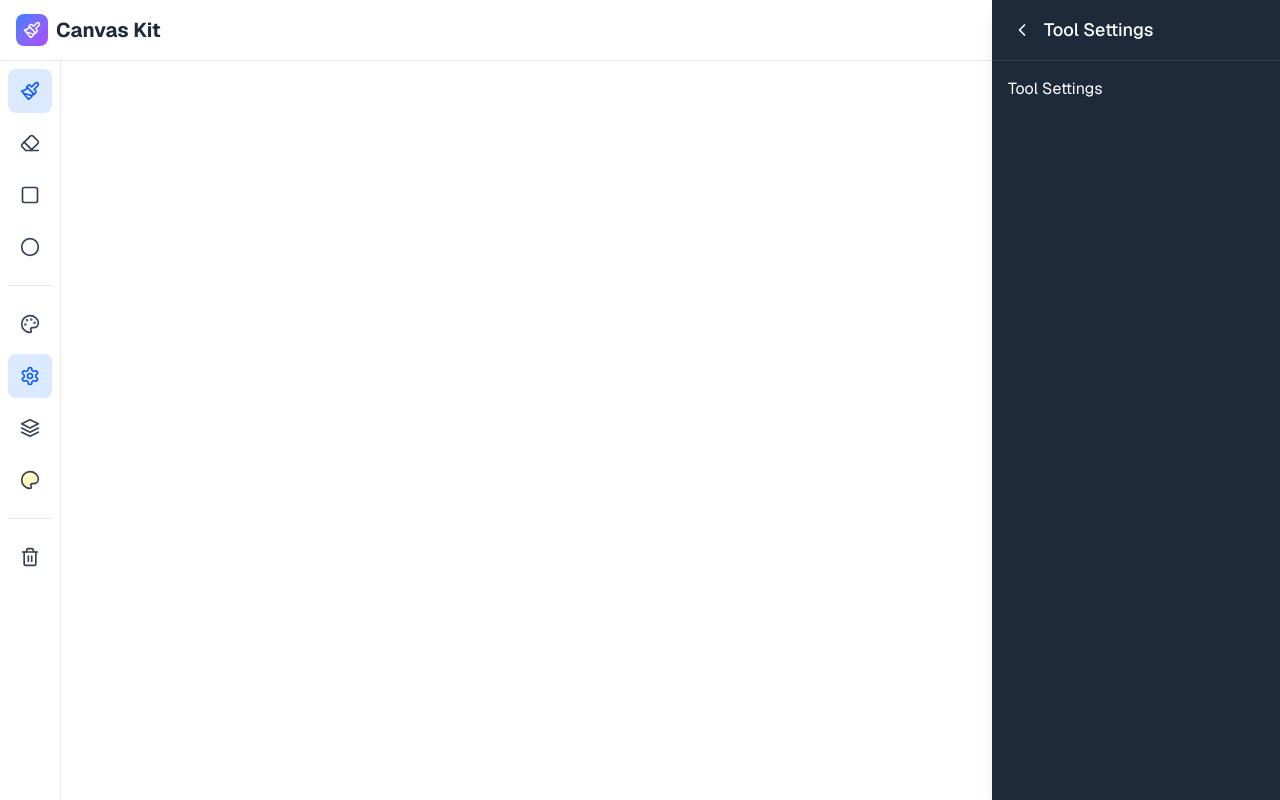
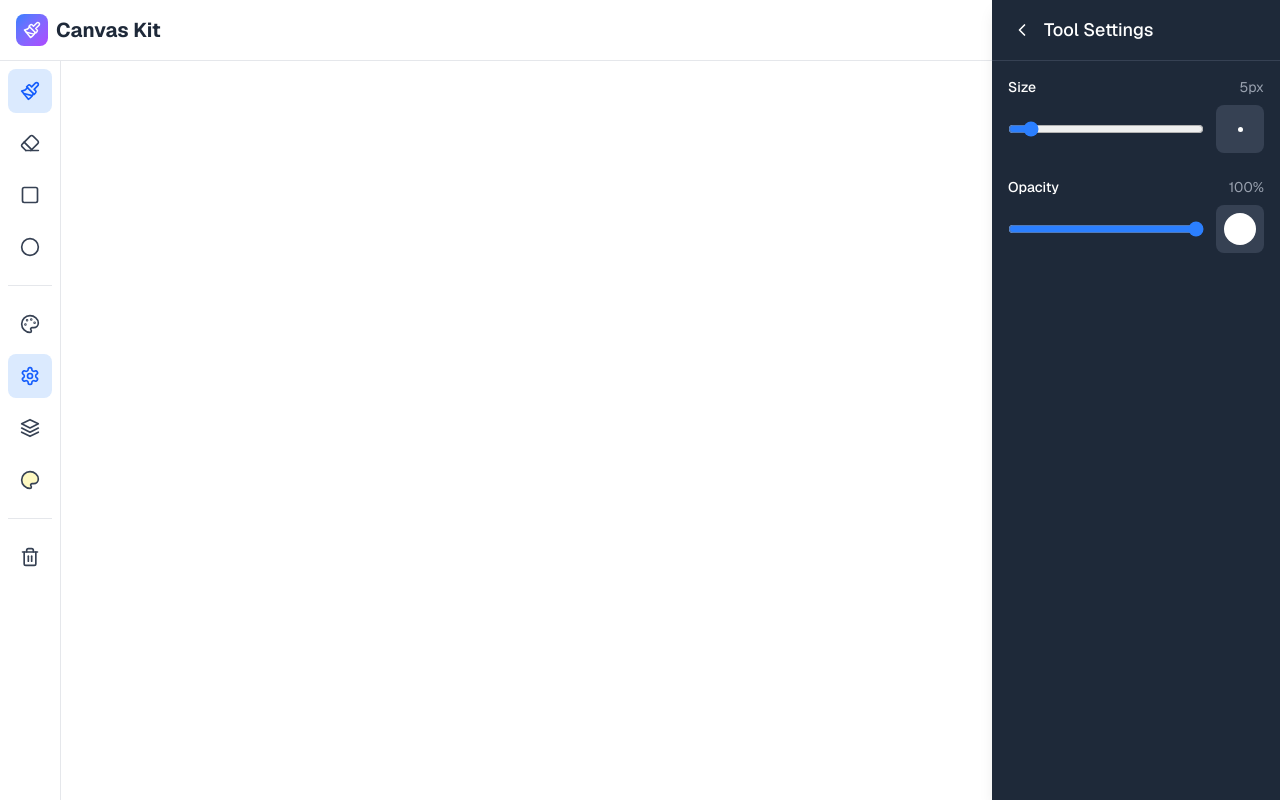
Before and after one commit to PPRAMANIK62/canvas-kit, a Next.js app: page / in a window 1280 px wide. Both pictures are taken after a click on the button 30 px from the left and 376 px from the top of the page. Built offline with nearby package versions, Linux system fonts and the light colour scheme.

Commit message:
feat: tool settings component added

```diff
--- a/src/app/page.tsx
+++ b/src/app/page.tsx
@@ -296,18 +296,18 @@ const TOOLS = [
   { item: "eraser", icon: Eraser, shortcut: "E" },
   { item: "rectangle", icon: Square, shortcut: "R" },
   { item: "circle", icon: Circle, shortcut: "C" },
-];
+] as const;
 const DRAWER_ITEMS = [
-  { item: "color", icon: Palette, title: "Color Palette" },
-  { item: "settings", icon: Settings, title: "Tool Settings" },
-  { item: "layers", icon: Layers, title: "Layers" },
+  { item: "color", icon: Palette, title: "Color Palette", iconProps: {} },
+  { item: "settings", icon: Settings, title: "Tool Settings", iconProps: {} },
+  { item: "layers", icon: Layers, title: "Layers", iconProps: {} },
   {
     item: "background",
     icon: Palette,
     title: "Background Color",
     iconProps: { className: "fill-yellow-100" },
   },
-];
+] as const;
 const COLOR_PALLETE = [
   // Row 1 - Grayscale
   "#000000",
@@ -342,7 +342,7 @@ const COLOR_PALLETE = [
   "#FF00FF",
   "#FF8800",
 ];
-const COLOR_MODES = ["palette", "custom"];
+const COLOR_MODES = ["palette", "custom"] as const;
 const LAYERS = [
   {
     id: 1,
@@ -695,7 +695,7 @@ const LayersPanel = ({}: LayersPanelProps) => {
 
 // ////////////////////////////// Tool Settings ////////////////////////////// //
 type ToolSettingsProps = {
-  tool: string;
+  tool: ToolItems;
   brushSize: number;
   setBrushSize: (size: number) => void;
   eraserSize: number;
@@ -703,8 +703,73 @@ type ToolSettingsProps = {
   opacity: number;
   setOpacity: (opacity: number) => void;
 };
-const ToolSettings = ({}: ToolSettingsProps) => {
-  return <div>Tool Settings</div>;
+const ToolSettings = ({
+  tool,
+  brushSize,
+  setBrushSize,
+  eraserSize,
+  setEraserSize,
+  opacity,
+  setOpacity,
+}: ToolSettingsProps) => {
+  const size = tool === "eraser" ? eraserSize : brushSize;
+  const setSize = tool === "eraser" ? setEraserSize : setBrushSize;
+
+  return (
+    <div className="flex flex-col gap-6">
+      <div>
+        <div className="mb-2 flex items-center justify-between">
+          <span className="text-sm font-medium">Size</span>
+          <span className="text-sm text-gray-400">{size}px</span>
+        </div>
+        <div className="flex items-center gap-3">
+          <input
+            type="range"
+            min="1"
+            max="50"
+            value={size}
+            onChange={(e) => setSize(Number(e.target.value))}
+            className="flex-1 accent-blue-500"
+          />
+          <div className="flex h-12 w-12 items-center justify-center rounded-lg bg-gray-700">
+            <div
+              className="rounded-full bg-white"
+              style={{
+                width: `${Math.min(size, 40)}px`,
+                height: `${Math.min(size, 40)}px`,
+              }}
+            />
+          </div>
+        </div>
+      </div>
+
+      <div>
+        <div className="mb-2 flex items-center justify-between">
+          <span className="text-sm font-medium">Opacity</span>
+          <span className="text-sm text-gray-400">
+            {Math.round(opacity * 100)}%
+          </span>
+        </div>
+        <div className="flex items-center gap-3">
+          <input
+            type="range"
+            min="0"
+            max="1"
+            step="0.01"
+            value={opacity}
+            onChange={(e) => setOpacity(Number(e.target.value))}
+            className="flex-1 accent-blue-500"
+          />
+          <div className="flex h-12 w-12 items-center justify-center rounded-lg bg-gray-700">
+            <div
+              className="h-8 w-8 rounded-full bg-white"
+              style={{ opacity }}
+            />
+          </div>
+        </div>
+      </div>
+    </div>
+  );
 };
 
 // ////////////////////////////// Canvas ////////////////////////////// //
```
